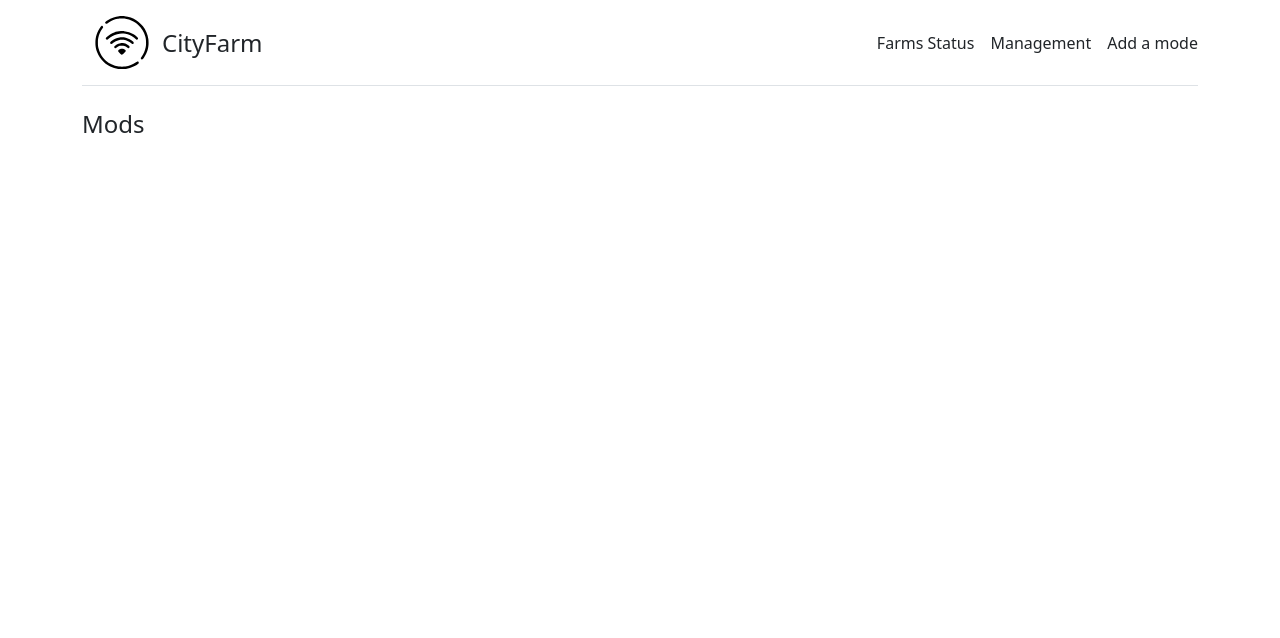
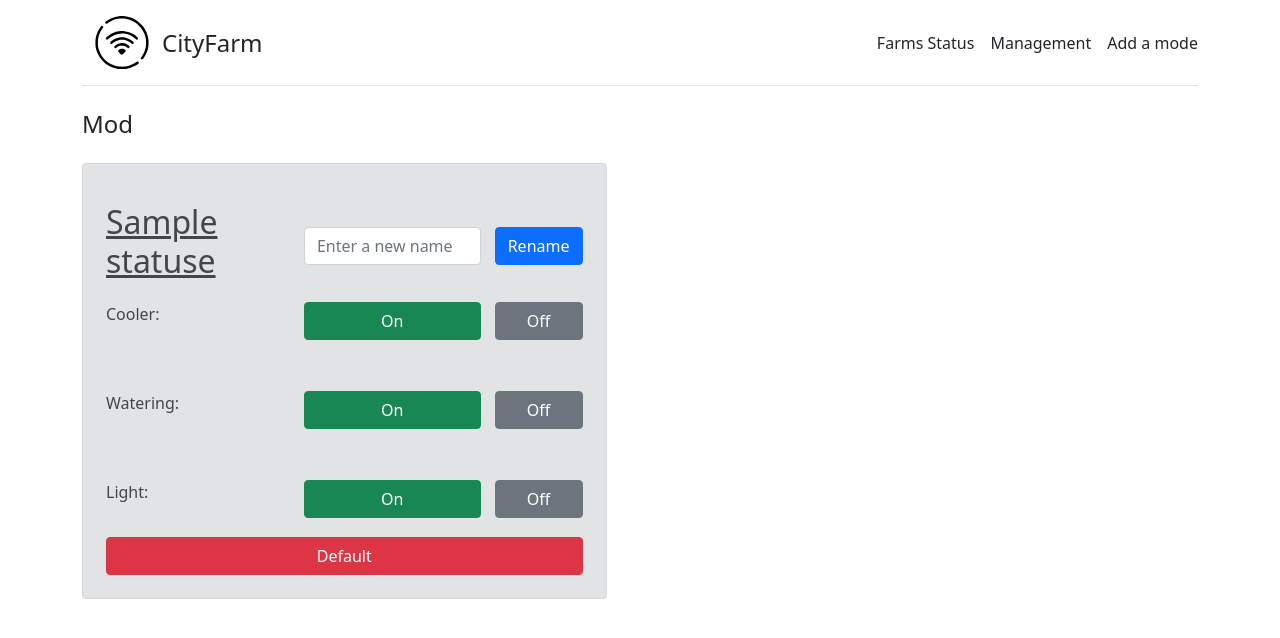
Before and after one commit to vaddddie/djangoweb, a Django app: template djangotest/main/templates/main/mode.html in a window 1280 px wide. Shown: the top 638 px of the page. Run offline with Django 4.2, Linux system fonts and the light colour scheme; the template is opened without the code that fills it: most values are stand-ins (such as "Sample title", 1, 10 or a date in 2020); parts of the project's set-up code (start-up, migrations or seed data) failed here and were passed over.

Commit message:
bug fixed

```diff
--- a/djangotest/main/templates/main/mode.html
+++ b/djangotest/main/templates/main/mode.html
@@ -4,6 +4,80 @@
 
 {% block content %}
 <h4>
-    Mods
+    Mod
 </h4>
+<div class="wrapper">
+    {% if statuses %}
+        {% for el in statuses %}
+            <div class="alert alert-secondary mt-3" style="width: 47%">
+                <form method="post">
+                    {% csrf_token %}
+                    <table cellspacing="0" cellpadding="7" style="width:100%">
+                        <tr>
+                            <td>
+                                <h2 style="text-decoration-line: underline; text-decoration-style: solid">{{ el.FarmName }}</h2>
+                            </td>
+                            <td>
+                                <input type="text" class="form-control" style="width:100%" name="ChangeName{{ el.id }}" placeholder="Enter a new name">
+                            </td>
+                            <td>
+                                <input type="submit" class="btn btn-primary" name="NameSend{{ el.id }}" value="Rename" style="width:100%">
+                            </td>
+                        </tr>
+                        <tr>
+                            <p style="font-size: 24px">
+                                <td style="vertical-align: top">
+                                    Cooler: &nbsp;
+                                </td>
+                                <td>
+                                    <input type="submit" class="btn btn-success" name="CoolerOn{{ el.id }}" value="On" style="width:100%; margin-bottom: 5px">
+                                    <hr size="2">
+                                </td>
+                                <td>
+                                    <input type="submit" class="btn btn-secondary" name="CoolerOff{{ el.id }}" value="Off" style="width:100%; margin-bottom: 5px">
+                                    <hr size="2">
+                                </td>
+                            </p>
+                        </tr>
+                        <tr>
+                            <p style="font-size: 24px;">
+                                    <td style="vertical-align: top">
+                                        Watering: &nbsp;
+                                    </td>
+                                    <td>
+                                        <input type="submit" class="btn btn-success" name="WateringOn{{ el.id }}" value="On" style="width:100%; margin-bottom: 5px">
+                                        <hr size="2">
+                                    </td>
+                                    <td>
+                                        <input type="submit" class="btn btn-secondary" name="WateringOff{{ el.id }}" value="Off" style="width:100%; margin-bottom: 5px">
+                                        <hr size="2">
+                                    </td>
+                                </p>
+                        </tr>
+                        <tr>
+                            <p style="font-size: 24px">
+                                <td style="vertical-align: top">
+                                    Light: &nbsp;
+                                </td>
+                                <td>
+                                    <input type="submit" class="btn btn-success" name="LightOn{{ el.id }}" value="On" style="width:100%" id="45">
+                                </td>
+                                <td>
+                                    <input type="submit" class="btn btn-secondary" name="LightOff{{ el.id }}" value="Off" style="width:100%">
+                                </td>
+                            </p>
+                        </tr>
+                        <tr>
+                            <td colspan="3">
+                                <input type="submit" class="btn btn-danger" name="Default{{ el.id }}" value="Default" style="width:100%; margin-top: 5px">
+                            </td>
+                        </tr>
+                    </table>
+                </form>
+            </div>
+        {% endfor %}
+    {% else %}
+        <h3>None</h3>
+    {% endif %}
+</div>
 {% endblock %}
```
